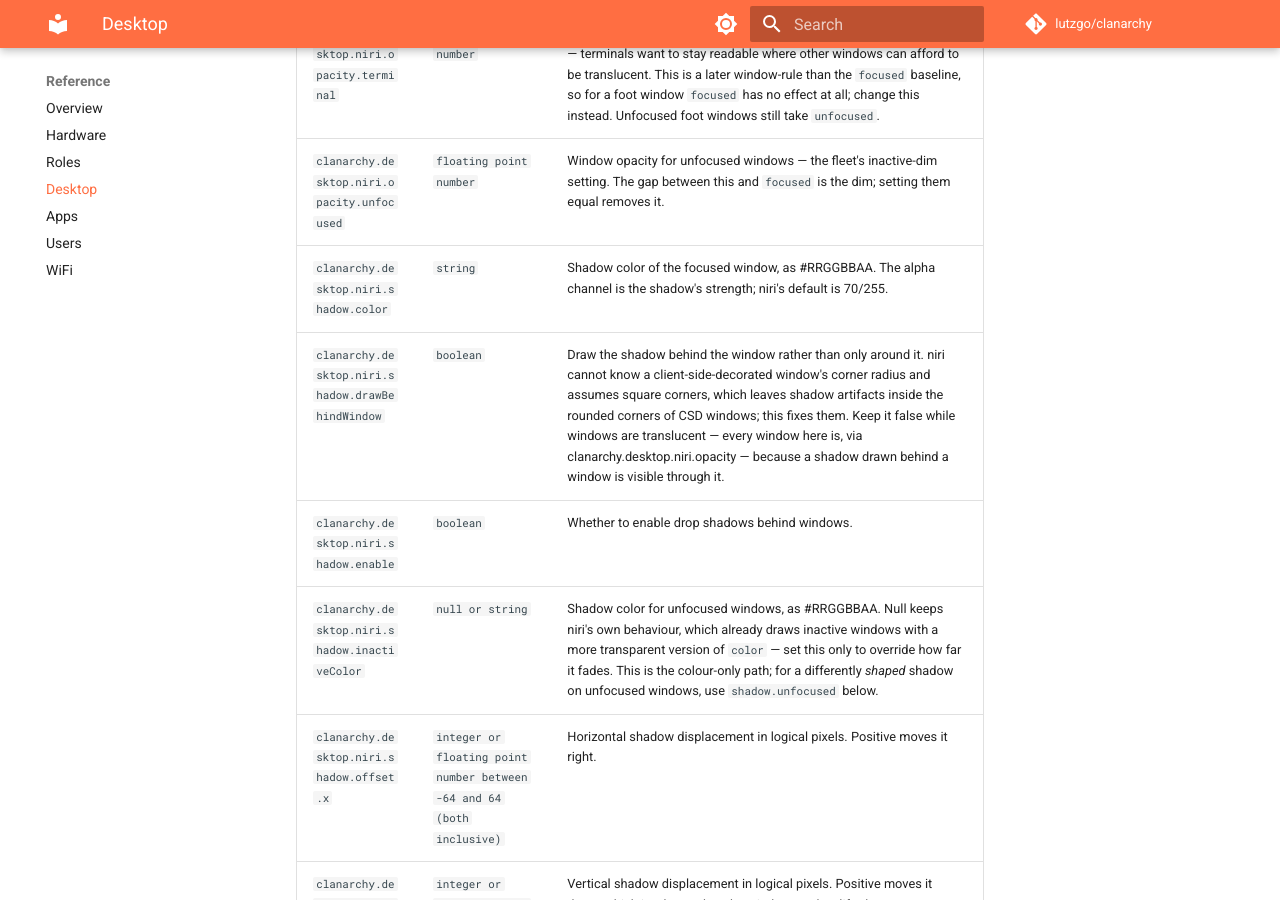
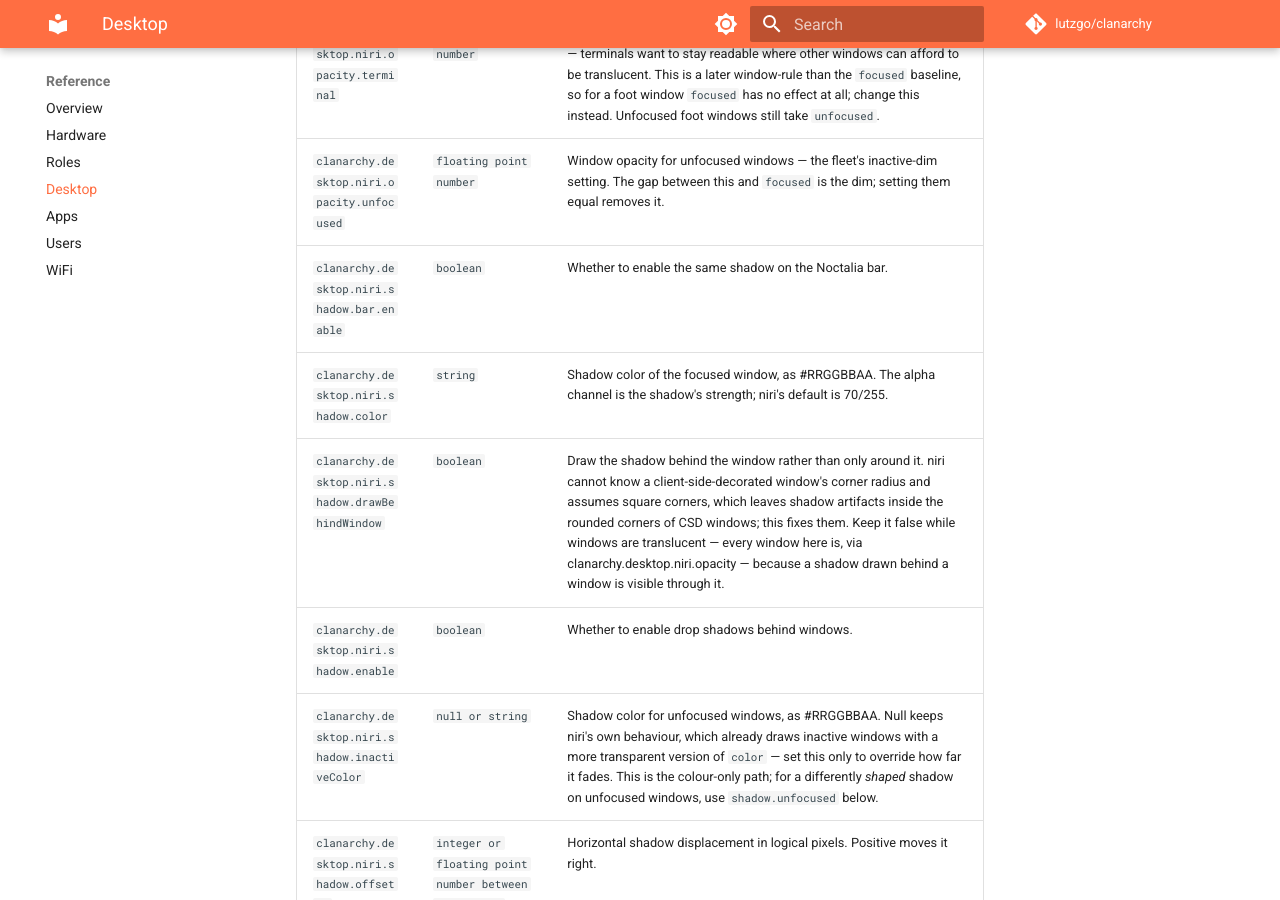
Before and after one commit to lutzgo/clanarchy, an MkDocs documentation site: the page built from docs/reference/desktop.md, in a window 1280 px wide and 900 px high, scrolled down 3537 px. Built offline with MkDocs 1.6.1 and Material for MkDocs 9.7.7, drawn with Linux system fonts in a browser that asks for light colours; comment, search, counter and statistics services are not loaded.

Commit message:
docs: regenerate option reference

```diff
--- a/docs/reference/desktop.md
+++ b/docs/reference/desktop.md
@@ -39,6 +39,7 @@ Desktop environment modules (Niri, GNOME, KDE). Enable exactly the one that appl
 | `clanarchy.desktop.niri.opacity.opaqueApps` | `list of string` | app-id regexes held at full opacity while focused. These are the apps that render their own chrome and become unreadable when translucent. Unfocused they fall through to `unfocused` and get blurred like anything else. Note that a focused window not on this list gets no blur either — blur is applied to foot and to unfocused windows only — so an app missing from here looks transparent *and* unblurred. Setting this replaces the list; to keep the defaults and add to them, use `extraOpaqueApps`. Check an app's real app-id with `niri msg windows`. |
 | `clanarchy.desktop.niri.opacity.terminal` | `floating point number` | Opacity of focused foot terminals, overriding `focused` for them alone — terminals want to stay readable where other windows can afford to be translucent. This is a later window-rule than the `focused` baseline, so for a foot window `focused` has no effect at all; change this instead. Unfocused foot windows still take `unfocused`. |
 | `clanarchy.desktop.niri.opacity.unfocused` | `floating point number` | Window opacity for unfocused windows — the fleet's inactive-dim setting. The gap between this and `focused` is the dim; setting them equal removes it. |
+| `clanarchy.desktop.niri.shadow.bar.enable` | `boolean` | Whether to enable the same shadow on the Noctalia bar. |
 | `clanarchy.desktop.niri.shadow.color` | `string` | Shadow color of the focused window, as #RRGGBBAA. The alpha channel is the shadow's strength; niri's default is 70/255. |
 | `clanarchy.desktop.niri.shadow.drawBehindWindow` | `boolean` | Draw the shadow behind the window rather than only around it. niri cannot know a client-side-decorated window's corner radius and assumes square corners, which leaves shadow artifacts inside the rounded corners of CSD windows; this fixes them. Keep it false while windows are translucent — every window here is, via clanarchy.desktop.niri.opacity — because a shadow drawn behind a window is visible through it. |
 | `clanarchy.desktop.niri.shadow.enable` | `boolean` | Whether to enable drop shadows behind windows. |
```
